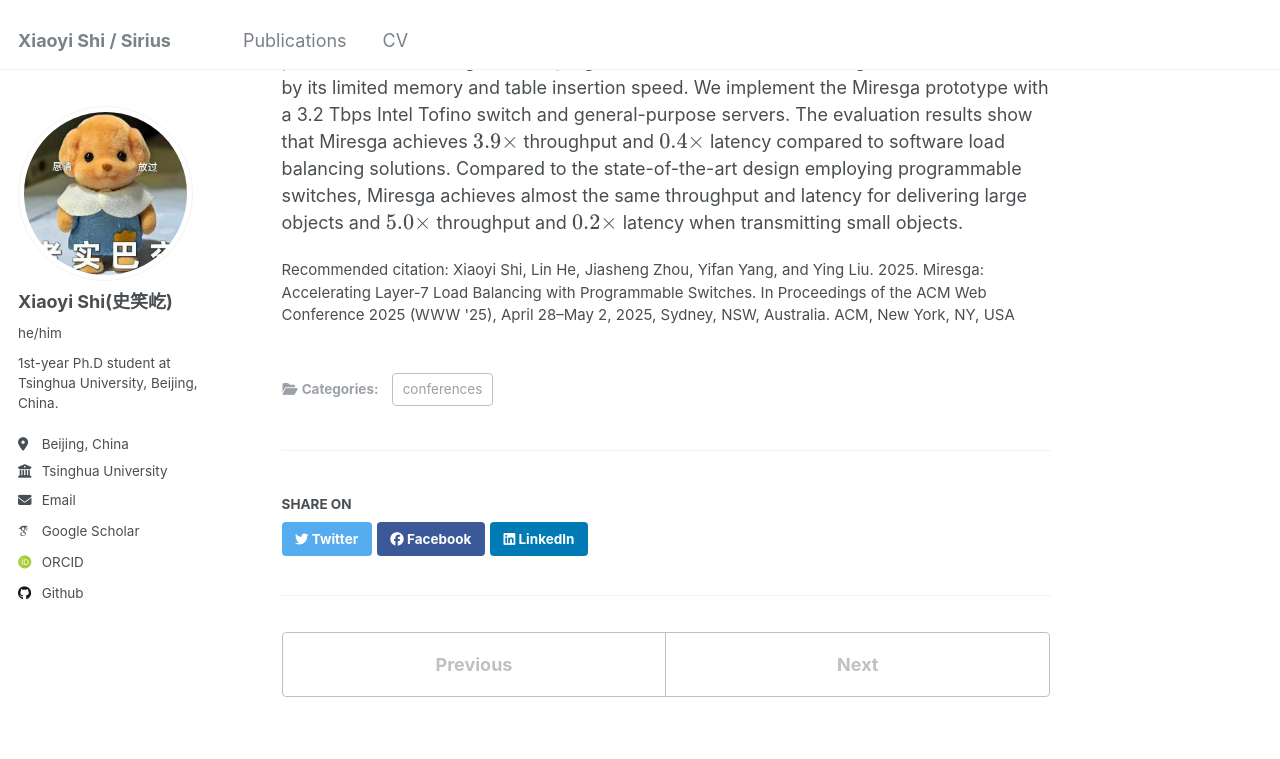
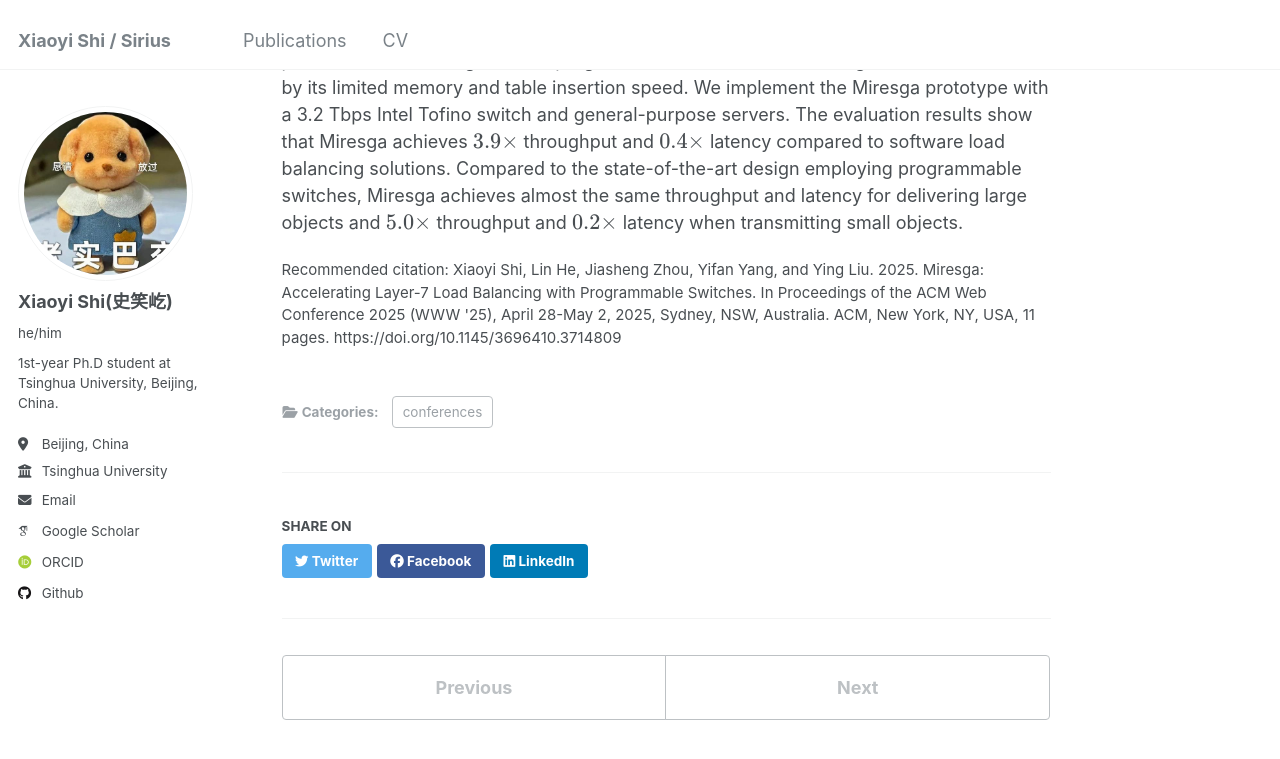
Before and after one commit to Sirius-sxy/Sirius-sxy.github.io, a Jekyll site: the page built from _publications/paper4.md, in a window 1280 px wide and 900 px high, scrolled down 639 px. Shown: the top 759 px of the window. Built offline with Jekyll 4.4.1, drawn with Linux system fonts in a browser that asks for light colours; some web fonts are replaced.

```diff
--- a/_publications/paper4.md
+++ b/_publications/paper4.md
@@ -7,7 +7,11 @@ date: 2025-4-28
 venue: 'Proceedings of the ACM Web Conference 2025'
 #slidesurl: #'http://academicpages.github.io/files/slides1.pdf'
 #paperurl: 'https://sirius-sxy.github.io/files/L7LB_poster.pdf'
-citation: "Xiaoyi Shi, Lin He, Jiasheng Zhou, Yifan Yang, and Ying Liu. 2025. Miresga: Accelerating Layer-7 Load Balancing with Programmable Switches. In Proceedings of the ACM Web Conference 2025 (WWW '25), April 28–May 2, 2025, Sydney, NSW, Australia. ACM, New York, NY, USA"
+citation: "Xiaoyi Shi, Lin He, Jiasheng Zhou, Yifan Yang, and Ying Liu. 2025. Miresga:
+Accelerating Layer-7 Load Balancing with Programmable Switches. In
+Proceedings of the ACM Web Conference 2025 (WWW '25), April 28-May
+2, 2025, Sydney, NSW, Australia. ACM, New York, NY, USA, 11 pages.
+https://doi.org/10.1145/3696410.3714809"
 ---
 
 As online cloud services expand rapidly, layer-7 load balancing has become indispensable for maintaining service availability and performance. The emergence of programmable switches with both high performance and a certain degree of flexibility has made it possible to apply programmable switches to load balancing. Nevertheless, the limited memory capacity and the relatively sluggish speed of table entry insertion and deletion of programmable switches have severely constrained their performance.
```
